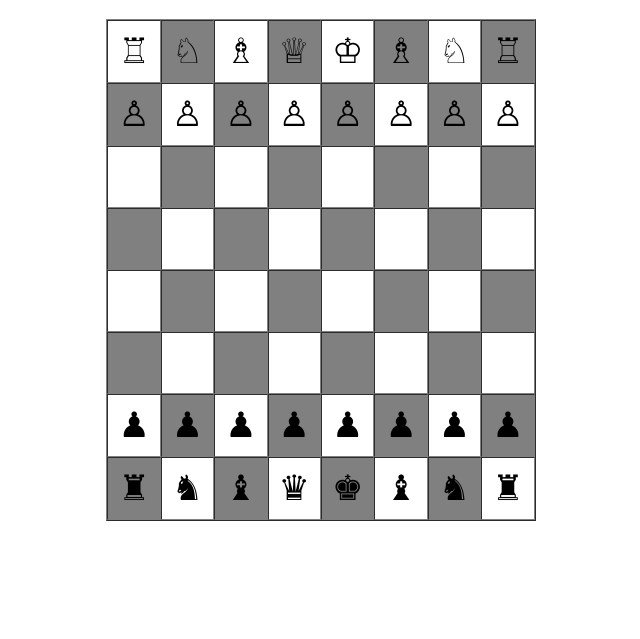
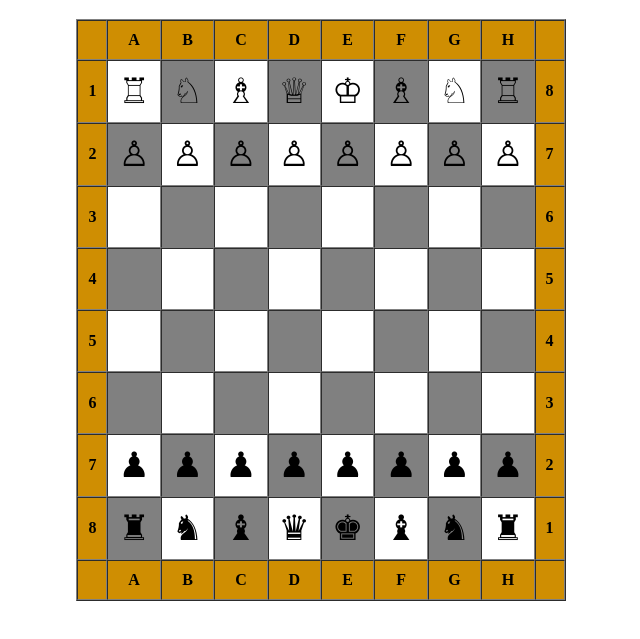
Before and after one commit to mrudularavishankar-sangamone/HTML_CSS_Projects, a plain HTML site: page Assignment2/chessboard1.html in a window 1280 px wide. Shown: the part 61-700 px from the top of the page, without its empty margins (319-959 px from the left). Drawn offline with Linux system fonts and the light colour scheme.

Commit message:
Adding column and row headers for the chessboard

```diff
--- a/Assignment2/chessboard1.html
+++ b/Assignment2/chessboard1.html
@@ -2,14 +2,17 @@
 <html>
   <head>
     <title>Chess Board</title>
-
+    <!-- This is CSS for the Chess Pieces/Chess Grid -->
     <style>
       td {
         font-size: 35px;
         height: 40px;
-
+      }
+      th {
+        background-color: #CF8E02;
       }
     </style>
+
   </head>
 
   <body>
@@ -18,7 +21,21 @@
       <h1 align = "center"> Basic Chess Board </h1>
       <table border = '1' cellspacing = '0' cellpadding = '10' align = 'center'>
         <tr>
-          <td bgcolor = 'white'>&#9814</td>
+          <th></th>
+          <th>A</th>
+          <th>B</th>
+          <th>C</th>
+          <th>D</th>
+          <th>E</th>
+          <th>F</th>
+          <th>G</th>
+          <th>H</th>
+          <th></th>
+        </tr>
+
+        <tr>
+          <th>1</th>
+          <td bgcolor = '#ffffff'>&#9814</td>
           <td bgcolor = '#808080'>&#9816</td>
           <td bgcolor = 'white'>&#9815</td>
           <td bgcolor = '#808080'>&#9813</td>
@@ -26,9 +43,11 @@
           <td bgcolor = '#808080'>&#9815</td>
           <td bgcolor = 'white'>&#9816</td>
           <td bgcolor = '#808080'>&#9814</td>
+          <th>8</th>
         </tr>
 
         <tr>
+          <th>2</th>
           <td bgcolor = '#808080'>&#9817</td>
           <td bgcolor = 'white'>&#9817</td>
           <td bgcolor = '#808080'>&#9817</td>
@@ -37,9 +56,11 @@
           <td bgcolor = 'white'>&#9817</td>
           <td bgcolor = '#808080'>&#9817</td>
           <td bgcolor = 'white'>&#9817</td>
+          <th>7</th>
         </tr>
 
         <tr>
+          <th>3</th>
           <td bgcolor = 'white'></td>
           <td bgcolor = '#808080'></td>
           <td bgcolor = 'white'></td>
@@ -48,9 +69,11 @@
           <td bgcolor = '#808080'></td>
           <td bgcolor = 'white'></td>
           <td bgcolor = '#808080'></td>
+          <th>6</th>
         </tr>
 
         <tr>
+          <th>4</th>
           <td bgcolor = '#808080'></td>
           <td bgcolor = 'white'></td>
           <td bgcolor = '#808080'></td>
@@ -59,9 +82,11 @@
           <td bgcolor = 'white'></td>
           <td bgcolor = '#808080'></td>
           <td bgcolor = 'white'></td>
+          <th>5</th>
         </tr>
 
         <tr>
+          <th>5</th>
           <td bgcolor = 'white'></td>
           <td bgcolor = '#808080'></td>
           <td bgcolor = 'white'></td>
@@ -70,9 +95,11 @@
           <td bgcolor = '#808080'></td>
           <td bgcolor = 'white'></td>
           <td bgcolor = '#808080'></td>
+          <th>4</th>
         </tr>
 
         <tr>
+          <th>6</th>
           <td bgcolor = '#808080'></td>
           <td bgcolor = 'white'></td>
           <td bgcolor = '#808080'></td>
@@ -81,9 +108,11 @@
           <td bgcolor = 'white'></td>
           <td bgcolor = '#808080'></td>
           <td bgcolor = 'white'></td>
+          <th>3</th>
         </tr>
 
         <tr>
+          <th>7</th>
           <td bgcolor = 'white'>&#9823</td>
           <td bgcolor = '#808080'>&#9823</td>
           <td bgcolor = 'white'>&#9823</td>
@@ -92,9 +121,11 @@
           <td bgcolor = '#808080'>&#9823</td>
           <td bgcolor = 'white'>&#9823</td>
           <td bgcolor = '#808080'>&#9823</td>
+          <th>2</th>
         </tr>
 
         <tr>
+          <th>8</th>
           <td bgcolor = '#808080'>&#9820</td>
           <td bgcolor = 'white'>&#9822</td>
           <td bgcolor = '#808080'>&#9821</td>
@@ -103,6 +134,20 @@
           <td bgcolor = 'white'>&#9821</td>
           <td bgcolor = '#808080'>&#9822</td>
           <td bgcolor = 'white'>&#9820</td>
+          <th>1</th>
+        </tr>
+
+        <tr>
+          <th></th>
+          <th>A</th>
+          <th>B</th>
+          <th>C</th>
+          <th>D</th>
+          <th>E</th>
+          <th>F</th>
+          <th>G</th>
+          <th>H</th>
+          <th></th>
         </tr>
 
       </table>
```
